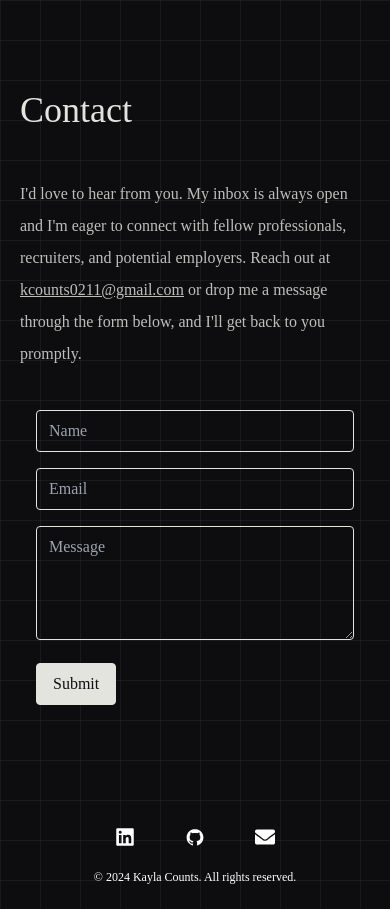
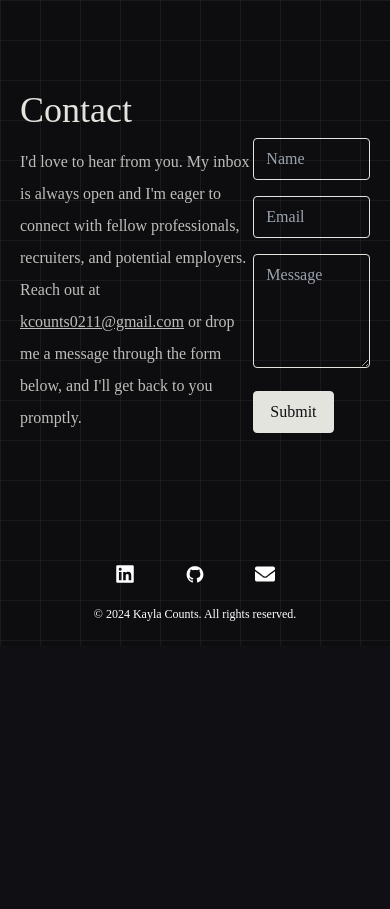
Before and after one commit to Kcounts93/my-portfolio, a React (Create React App) app: page / in a window 390 px wide. Shown: the part 5000-5909 px from the top of the page. After the commit the page ends 5646 px from the top, so only its background shows below. Built offline with nearby package versions, Linux system fonts and the light colour scheme.

Commit message:
new form using formspree

```diff
--- a/src/components/Contact.jsx
+++ b/src/components/Contact.jsx
@@ -7,7 +7,6 @@ const Contact = () => {
     message: "",
   });
 
-  const [errors, setErrors] = useState({});
   const [submissionSuccess, setSubmissionSuccess] = useState(false);
 
   const handleChange = (e) => {
@@ -18,47 +17,43 @@ const Contact = () => {
     });
   };
 
-  const handleSubmit = (e) => {
+  const handleSubmit = async (e) => {
     e.preventDefault();
-    const newErrors = {};
+    const formEndpoint = "https://formspree.io/f/xpzvjnkj"; // Replace 'yourFormId' with your actual Formspree form ID
 
-    if (!formData.name) {
-      newErrors.name = "Name is required";
+    fetch(formEndpoint, {
+      method: "POST",
+      body: JSON.stringify(formData),
+      headers: {
+        'Accept': 'application/json',
+        "Content-Type": "application/json",
+      },
+    })
+    .then(response => {
+      if (response.ok) {
+        setSubmissionSuccess(true);
+        setFormData({ name: "", email: "", message: "" }); // Reset form fields
+      } else {
+        setSubmissionSuccess(false); // You might want to handle this scenario differently
       }
-
-    if (!formData.email) {
-      newErrors.email = "Email is required";
-    } else if (!/^[^\s@]+@[^\s@]+\.[^\s@]+$/.test(formData.email)) {
-      newErrors.email = "Invalid email format";
-    }
-
-    if (!formData.message) {
-      newErrors.message = "Message is required";
-    }
-
-    if (Object.keys(newErrors).length === 0) {
-      // Simulate a successful submission (you can replace this with your actual submission logic)
-      setSubmissionSuccess(true);
-    } else {
-      setSubmissionSuccess(false);
-    }
-
-    setErrors(newErrors);
+    })
+    .catch(() => {
+      setSubmissionSuccess(false); // Handle network errors or other unexpected issues
+    });
   };
 
   return (
     <div id="Contact" className="section">
       <div className="container mx-auto px-5 md:px-10 lg:px-20 mt-10 mb-20">
-        <div className="text-heading-section mb-10">
         <h2 className="text-4xl mb-2 font-medium">Contact</h2>
-        </div>
-        <div className="flex flex-col md:flex-row">
-          <div className="md:w-1/2 md:pr-10 mb-6 md:mb-0">
+<div className="flex justify-between items-start">
+  {/* Left column */}
+          <div className="w-full md:w-2/5 md:pr-10 mb-6 md:mb-0">
             <p className="mt-2 text-md leading-loose font-medium text-darkputty">
               I'd love to hear from you. My inbox is always open and I'm eager
               to connect with fellow professionals, recruiters, and potential
               employers. Reach out at{" "}
-              <span className="underline">
+              <span className="underline text-">
                 <a
                   href="mailto:kcounts0211@gmail.com"
                   target="_blank"
@@ -71,17 +66,14 @@ const Contact = () => {
               you promptly.
             </p>
           </div>
-          <div className="md:w-1/2">
-            <div className="p-4 mx-auto rounded-lg">
+{/* Right column */}
+<div className="w-1/2 h-auto flex justify-center items-center">
         {submissionSuccess ? (
           <div className="text-drap text-center mb-4">
-                  Success!
-                  <br />I will be in touch shortly!
+            Success! <br /> I will be in touch shortly!
           </div>
         ) : (
           <form onSubmit={handleSubmit}>
-                  <div className="mb-4">
-                    <label htmlFor="name" className="block text-putty"></label>
             <input
               type="text"
               id="name"
@@ -89,17 +81,8 @@ const Contact = () => {
               placeholder="Name"
               value={formData.name}
               onChange={handleChange}
-                      className={`w-full px-3 py-2 border bg-transparent focus:outline-none focus:ring-2 focus:ring-drap focus:border-none rounded transition duration-500 ${
-                        errors.name ? "border-red-500" : "border-putty"
-                      } rounded bg-transparent`}
+              className="w-full px-3 py-2 border focus:outline-none focus:ring-2 focus:ring-drap focus:border-none rounded transition duration-500 border-putty bg-transparent mb-4"
             />
-                    {errors.name && (
-                      <p className="text-red-500 text-sm mt-1">{errors.name}</p>
-                    )}
-                  </div>
-
-                  <div className="mb-4">
-                    <label htmlFor="email" className="block "></label>
             <input
               type="email"
               id="email"
@@ -107,19 +90,8 @@ const Contact = () => {
               placeholder="Email"
               value={formData.email}
               onChange={handleChange}
-                      className={`w-full px-3 py-2 border bg-transparent focus:outline-none focus:ring-2 focus:ring-drap focus:border-none rounded transition duration-500 ${
-                        errors.email ? "border-red-500" : "border-putty "
-                      } rounded bg-transparent`}
+              className="w-full px-3 py-2 border focus:outline-none focus:ring-2 focus:ring-drap focus:border-none  transition duration-500 border-putty rounded bg-transparent mb-4"
             />
-                    {errors.email && (
-                      <p className="text-red-500 text-sm mt-1">
-                        {errors.email}
-                      </p>
-                    )}
-                  </div>
-
-                  <div className="mb-4">
-                    <label htmlFor="message" className="block "></label>
             <textarea
               id="message"
               name="message"
@@ -127,17 +99,8 @@ const Contact = () => {
               value={formData.message}
               onChange={handleChange}
               rows="4"
-                      className={`w-full px-3 py-2 border bg-transparent focus:outline-none focus:ring-2 focus:ring-drap focus:border-none rounded transition duration-500 ${
-                        errors.message ? "border-red-500" : "border-putty"
-                      } rounded bg-transparent`}
+              className="w-full px-3 py-2 border focus:outline-none focus:ring-2 focus:ring-drap focus:border-none transition duration-500 border-putty rounded bg-transparent mb-4"
             />
-                    {errors.message && (
-                      <p className="text-red-500 text-sm mt-1">
-                        {errors.message}
-                      </p>
-                    )}
-                  </div>
-
             <button
               type="submit"
               className="bg-putty rounded border border-putty text-darkgrey py-2 px-4 hover:bg-darkgrey hover:text-putty hover:border hover:border-drap hover:scale-105 active:scale-90 duration-500"
@@ -150,7 +113,6 @@ const Contact = () => {
         </div>
       </div>
     </div>
-    </div>
   );
 };
 
```
Lines whose indentation alone changed are shown as unchanged.
